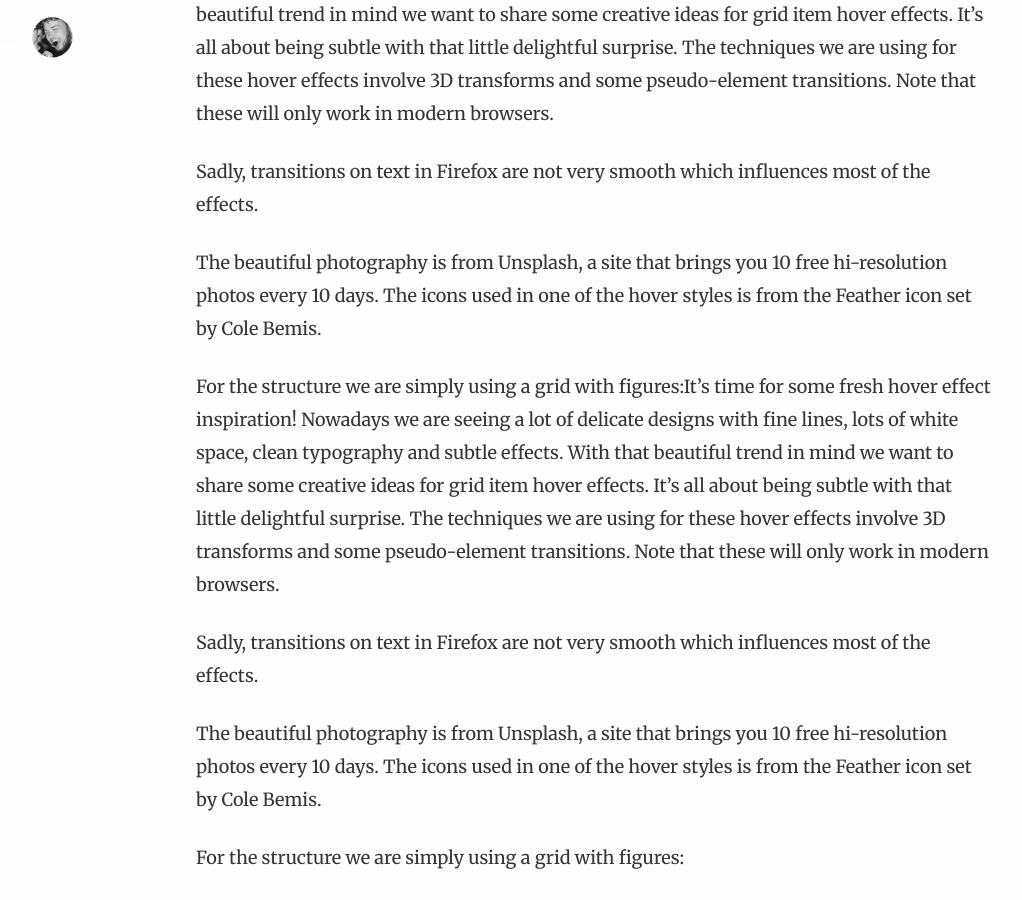
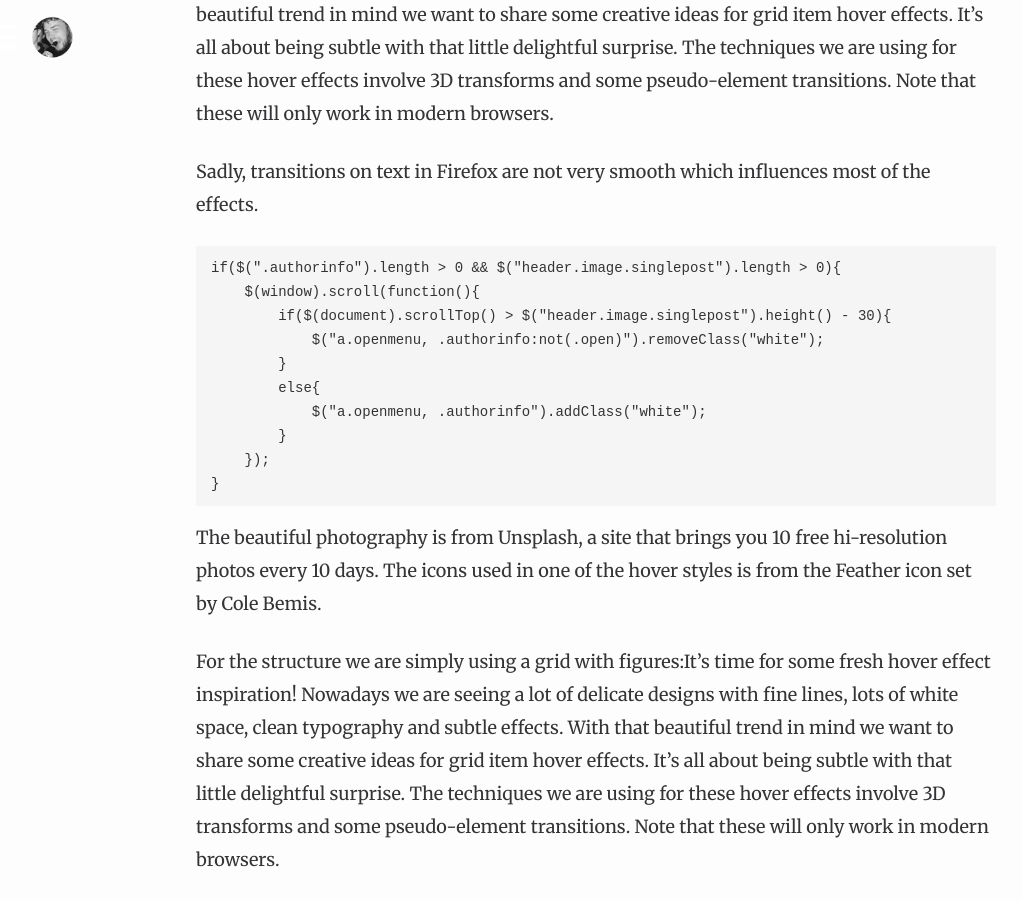
Before and after one commit to dirkgroenen/dirkgroenen.github.io, a Jekyll site: the page built from _posts/2014-08-02-ideas-for-subtle-hover-effects.markdown, in a window 1280 px wide and 900 px high, scrolled down 826 px. Shown: the whole window, without its empty margins (44-1066 px from the left). Built offline with Jekyll 4.4.1, drawn with Linux system fonts in a browser that asks for light colours; nearby versions of some CDN libraries; some web fonts are replaced; library files that are not in the unit come from our copies.

Commit message:
added test markdown

```diff
--- a/_posts/2014-08-02-ideas-for-subtle-hover-effects.markdown
+++ b/_posts/2014-08-02-ideas-for-subtle-hover-effects.markdown
@@ -13,6 +13,17 @@ The techniques we are using for these hover effects involve 3D transforms and so
 
 Sadly, transitions on text in Firefox are not very smooth which influences most of the effects.
 
+    if($(".authorinfo").length > 0 && $("header.image.singlepost").length > 0){
+        $(window).scroll(function(){
+            if($(document).scrollTop() > $("header.image.singlepost").height() - 30){
+                $("a.openmenu, .authorinfo:not(.open)").removeClass("white");
+            }
+            else{
+                $("a.openmenu, .authorinfo").addClass("white");
+            }
+        });
+    }
+
 The beautiful photography is from Unsplash, a site that brings you 10 free hi-resolution photos every 10 days. The icons used in one of the hover styles is from the Feather icon set by Cole Bemis.
 
 For the structure we are simply using a grid with figures:It’s time for some fresh hover effect inspiration! Nowadays we are seeing a lot of delicate designs with fine lines, lots of white space, clean typography and subtle effects. With that beautiful trend in mind we want to share some creative ideas for grid item hover effects. It’s all about being subtle with that little delightful surprise.
```
Also changed, not shown: other parts of _posts/2014-08-02-ideas-for-subtle-hover-effects.markdown (+2 -0 lines).
